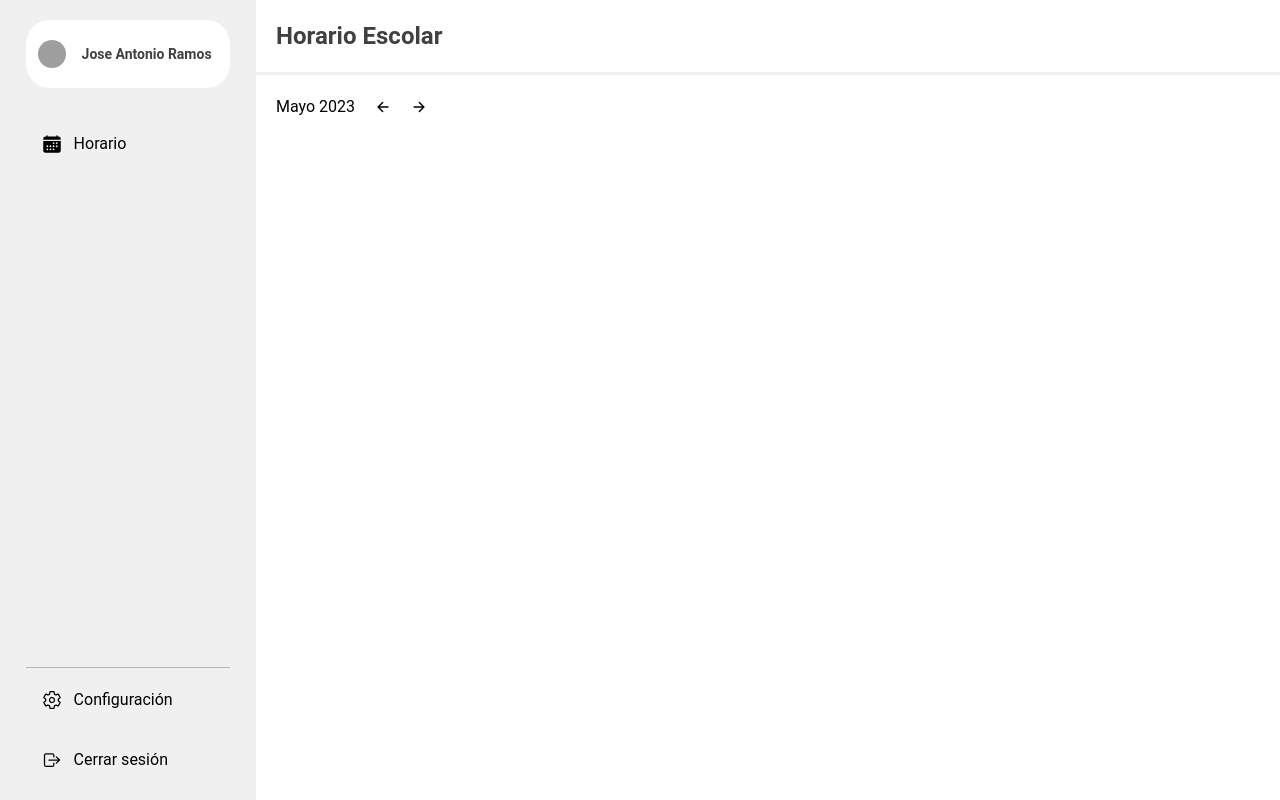
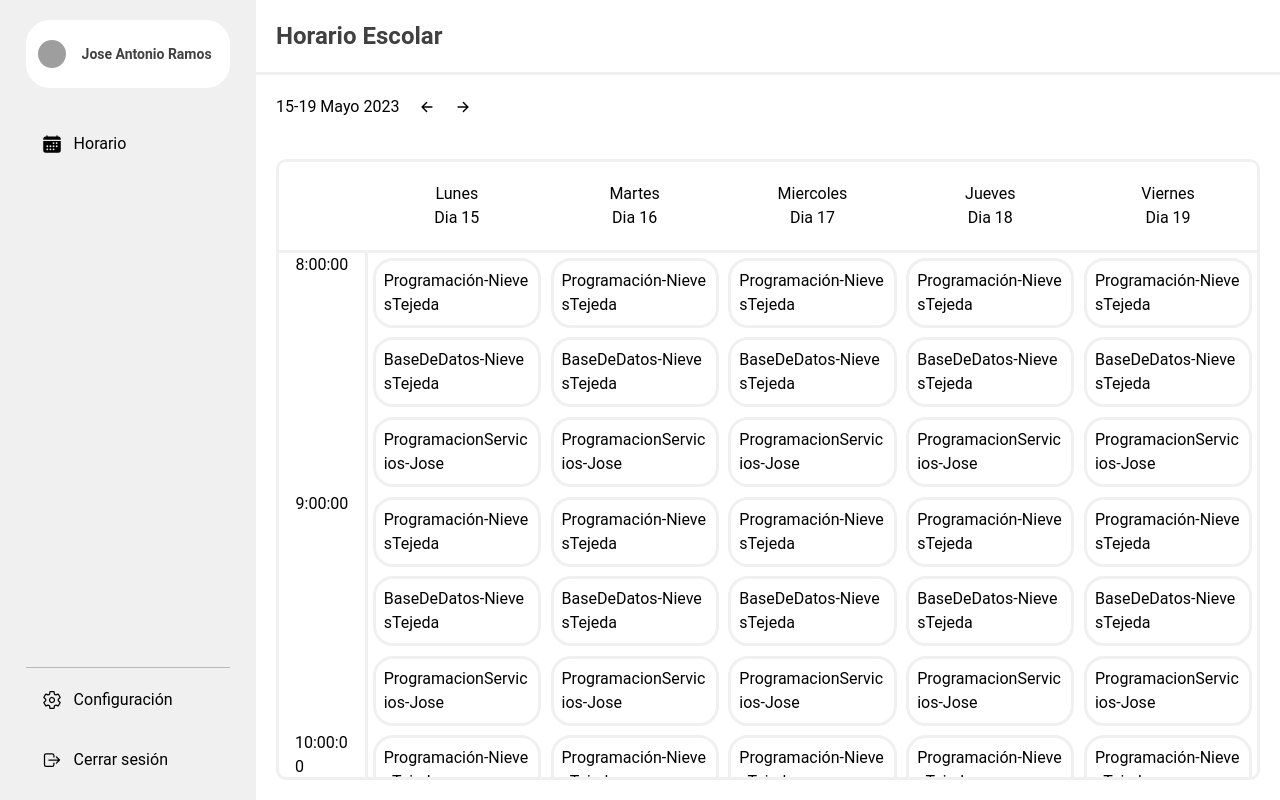
Before and after one commit to joseantoniorbieshna/falta-project-frontend, a React (Vite) app in the folder faltas-project/: page /faltas/login in a window 1280 px wide. Built offline with nearby package versions, Linux system fonts and the light colour scheme; grey boxes are pictures that could not be loaded.

Commit message:
horario de pc time con break-all

```diff
--- a/faltas-project/src/components/HorarioMain.jsx
+++ b/faltas-project/src/components/HorarioMain.jsx
@@ -1,24 +1,109 @@
-import './css/HorarioMain.css'
+import React, { Children } from 'react';
 import { IonIcon } from '@ionic/react';
 import { arrowBack, arrowForward } from 'ionicons/icons';
+import './css/HorarioMain.css'
 
-export function HorarioMain(){
+
+
+function HorarioHeadDayWeek({ dayOfWeek, dayOfMonth }) {
+    const dia = ['Lunes', 'Martes', 'Miercoles', 'Jueves', 'Viernes']
     return (
-        <section className="flex-1">
+        <div className='hhdk-hora-head flex flex-col items-center justify-center p-5'>
+            <div className="hhdk-dia-semana">
+                {dia[dayOfWeek]}
+            </div>
+            <div className='hh-dia-title '>
+                Dia {dayOfMonth}
+            </div>
+        </div>
+    )
+}
+
+function HorarioTime({ time }) {
+    return (
+        <div className='hh-hora min-h-12'>
+            <div className='ht-time-del-horario'>
+                <div className='ht-time-del-horario-text'>
+                    {time}
+                </div>
+            </div>
+        </div>
+    )
+}
+
+
+function HorarioHora({ children, backgroundColor = '#fff' }) {
+    const horaStyle = { backgroundColor: backgroundColor};
+    return (
+        <div className='hh-hora' style={horaStyle}>
+            {children}
+        </div>
+    );
+}
+function MensajeHora({ mensaje }) {
+    return (
+
+        <div className='m-hora'>
+            {mensaje}
+        </div>
+    )
+}
+
+
+
+export function HorarioMain() {
+    const diaActual = 18;
+    const lunesCercano = 15;
+    const dias = [lunesCercano, lunesCercano + 1, lunesCercano + 2, lunesCercano + 3, lunesCercano + 4]
+    const timeArray = ['8:00:00', '9:00:00', '10:00:00', '11:00:00', '12:00:00', '13:00:00', '14:00:00']
+    const mensaje = ['Programación-NievesTejeda', 'BaseDeDatos-NievesTejeda','ProgramacionServicios-Jose']
+    //const mensaje = ['a','b','c']
+    return (
+        <section className="flex-1 flex flex-col justify-center">
             <div className="hm-title-container p-5">
                 <h1 className='font-bold text-2xl text-blacklight'>Horario Escolar</h1>
             </div>
 
             <div className='m-5'>
-                <div className='flex flex-row mt-5'>
-                    <div>Mayo 2023</div>
+                <div className='flex flex-row'>
+                    <div>{`${lunesCercano}-${lunesCercano + 4}`} Mayo 2023</div>
                     <div className='flex flex-row items-center ml-5'>
                         <IonIcon icon={arrowBack} className='text-black mr-5 cursor-pointer'></IonIcon>
                         <IonIcon icon={arrowForward} className='text-black mr-5 cursor-pointer'></IonIcon>
                     </div>
+                </div>
+            </div>
+
+            <div className='hh-horario-container flex-1 m-5'>
+                <div className='hh-horario-head'>
+
+                    {/* horario cabezera dia */}
+                    <div className='hhdk-hora-head hh-first-space-grid'></div>
+                    {dias.map((day, index) => (
+                        <HorarioHeadDayWeek key={`${index}-hdw`} dayOfWeek={index} dayOfMonth={day} />
+                    ))}
+                </div>
+
+                <div className='hh-horario-grid'>
+                    {/* horario  hora*/}
+                    {timeArray.map((hora, indexTime) => (
+                        <>
+                        <HorarioTime key={`${indexTime}-ht`} time={hora}></HorarioTime>
+                            {dias.map((day, indexDia) => (
+                                <HorarioHora key={`${indexTime}-ht-${indexDia}`}>
+                                    {mensaje.map((mensaje, indexMensaje) => (
+                                        <MensajeHora key={`${indexTime}-ht-${indexDia}-${indexMensaje}`} mensaje={mensaje} />
+                                    ))}
+                                </HorarioHora>
+                            ))}
+                        </>
+                    ))}
 
                 </div>
+
             </div>
+
+
         </section>
-    )
+    );
 }
--- a/faltas-project/src/components/css/HorarioMain.css
+++ b/faltas-project/src/components/css/HorarioMain.css
@@ -1,3 +1,75 @@
 .hm-title-container{
     border-bottom: 3px solid #f0f0f0;
 }
+
+.hh-horario-container{
+    border: 3px solid #f0f0f0;
+    border-radius: 10px;
+    overflow: auto;
+    display: flex;
+    flex-direction: column;
+}
+
+.hh-horario-head{
+    display: grid;
+    grid-template-columns: minmax(min-content, 1fr) repeat(5, 2fr);
+    grid-template-rows: auto auto;
+    position: static;
+
+}
+.hh-horario-grid{
+    display: grid;
+    grid-template-columns: 1fr repeat(5, 2fr);
+    grid-template-rows: auto auto;
+    position: relative;
+    overflow: hidden;
+    overflow-y: auto;
+}
+
+.hh-horario-grid > div:nth-child(6n + 1){ /*El primer elemento de la grilla*/
+    border-right: 3px solid #f0f0f0;
+}
+
+.hh-horario-grid::-webkit-scrollbar {
+    width: 8px;
+}
+
+.hh-horario-grid::-webkit-scrollbar-thumb {
+    background-color: #888;
+    border-radius: 4px;
+}
+
+.hh-hora{
+    display: flex;
+    flex-direction: column;
+    align-items: center;
+}
+
+
+/* Parte Header horario */
+.hhdk-hora-head{
+    background-color: white;
+    border-bottom: 3px solid #f0f0f0;
+}
+
+/*parte time horario*/
+.ht-time-del-horario,
+.hh-first-space-grid{
+    flex: 1 1 0;
+    padding: 0 1rem 0 1rem;
+    word-break: break-all;
+}
+.ht-time-del-horario-text{
+    position: sticky;
+    top: 0;
+}
+
+/*Mensaje*/
+.m-hora{
+    border: 3px solid #f0f0f0;
+    overflow: hidden;
+    word-break: break-all;
+    margin: 0.3rem;
+    padding: 0.5rem;
+    border-radius: 20px;
+}
```
